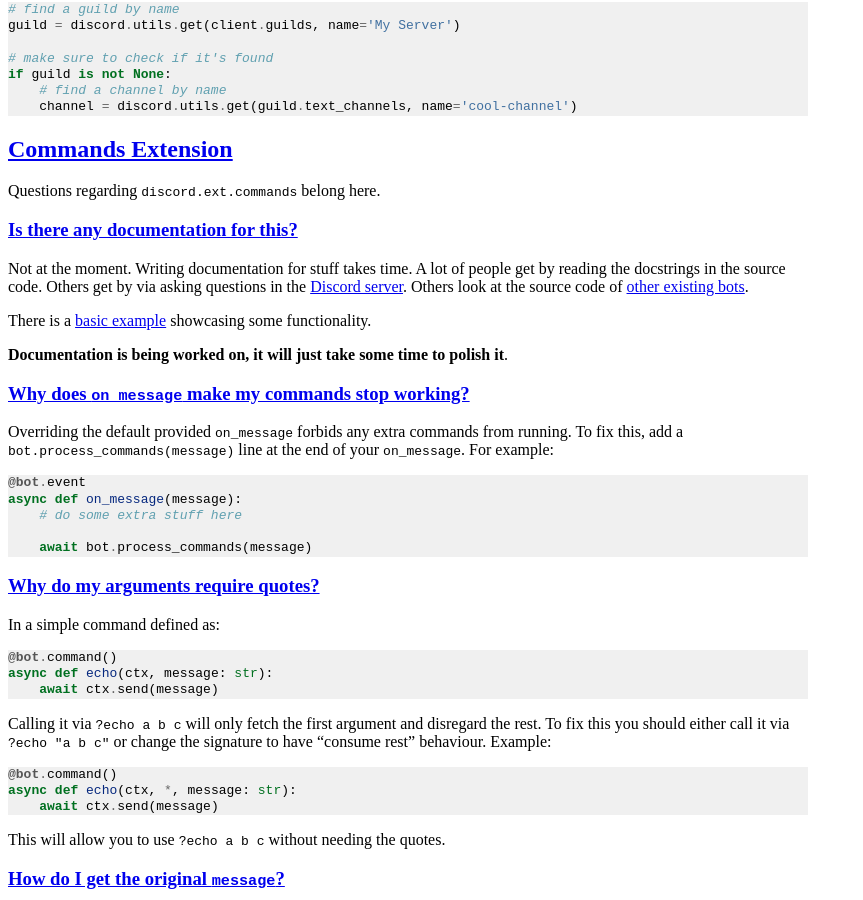
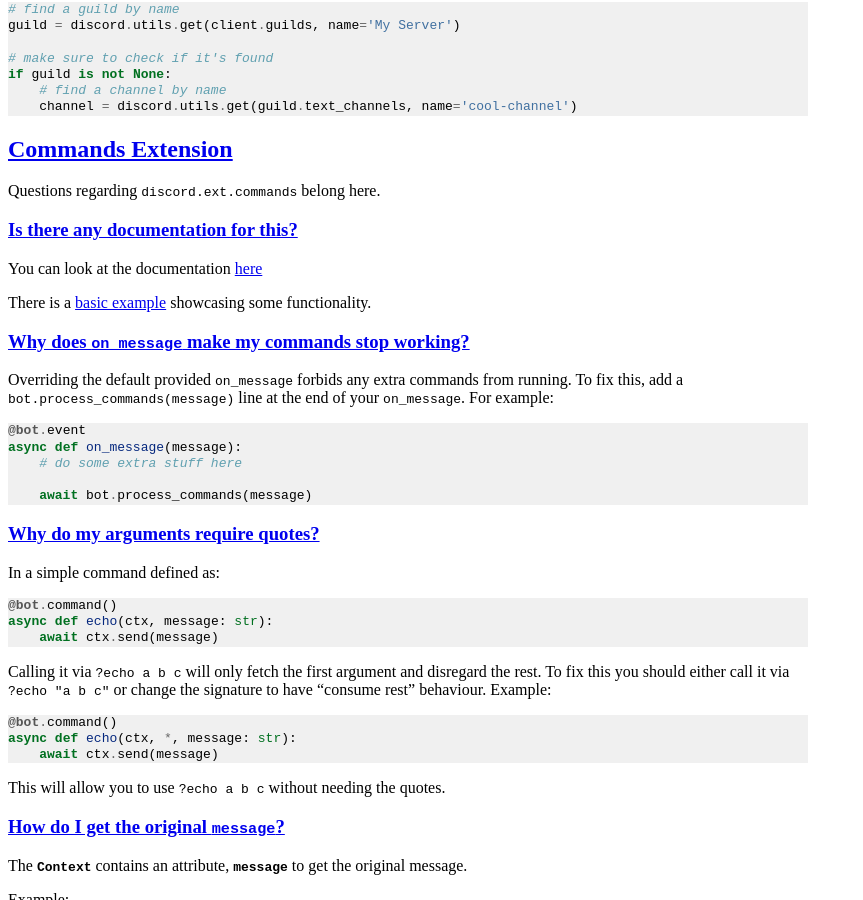
Before and after one commit to Rapptz/discord.py, a Sphinx documentation site: the page built from docs/faq.rst, in a window 1280 px wide and 900 px high, scrolled down 4290 px. Shown: the whole window, without its empty margins (0-863 px from the left). Built offline with Sphinx 7.4.7, drawn with Linux system fonts in a browser that asks for light colours.

Commit message:
Yes, command ext does have documentation

```diff
--- a/docs/faq.rst
+++ b/docs/faq.rst
@@ -260,14 +260,10 @@ Questions regarding ``discord.ext.commands`` belong here.
 Is there any documentation for this?
 ~~~~~~~~~~~~~~~~~~~~~~~~~~~~~~~~~~~~~
 
-Not at the moment. Writing documentation for stuff takes time. A lot of people get by reading the docstrings in the source
-code. Others get by via asking questions in the `Discord server <https://discord.gg/discord-api>`_. Others look at the
-source code of `other existing bots <https://github.com/Rapptz/RoboDanny>`_.
+You can look at the documentation `here <http://discordpy.readthedocs.io/en/rewrite/ext/commands/>`_
 
 There is a `basic example <https://github.com/Rapptz/discord.py/blob/rewrite/examples/basic_bot.py>`_ showcasing some
 functionality.
-
-**Documentation is being worked on, it will just take some time to polish it**.
 
 Why does ``on_message`` make my commands stop working?
 ~~~~~~~~~~~~~~~~~~~~~~~~~~~~~~~~~~~~~~~~~~~~~~~~~~~~~~~
```
